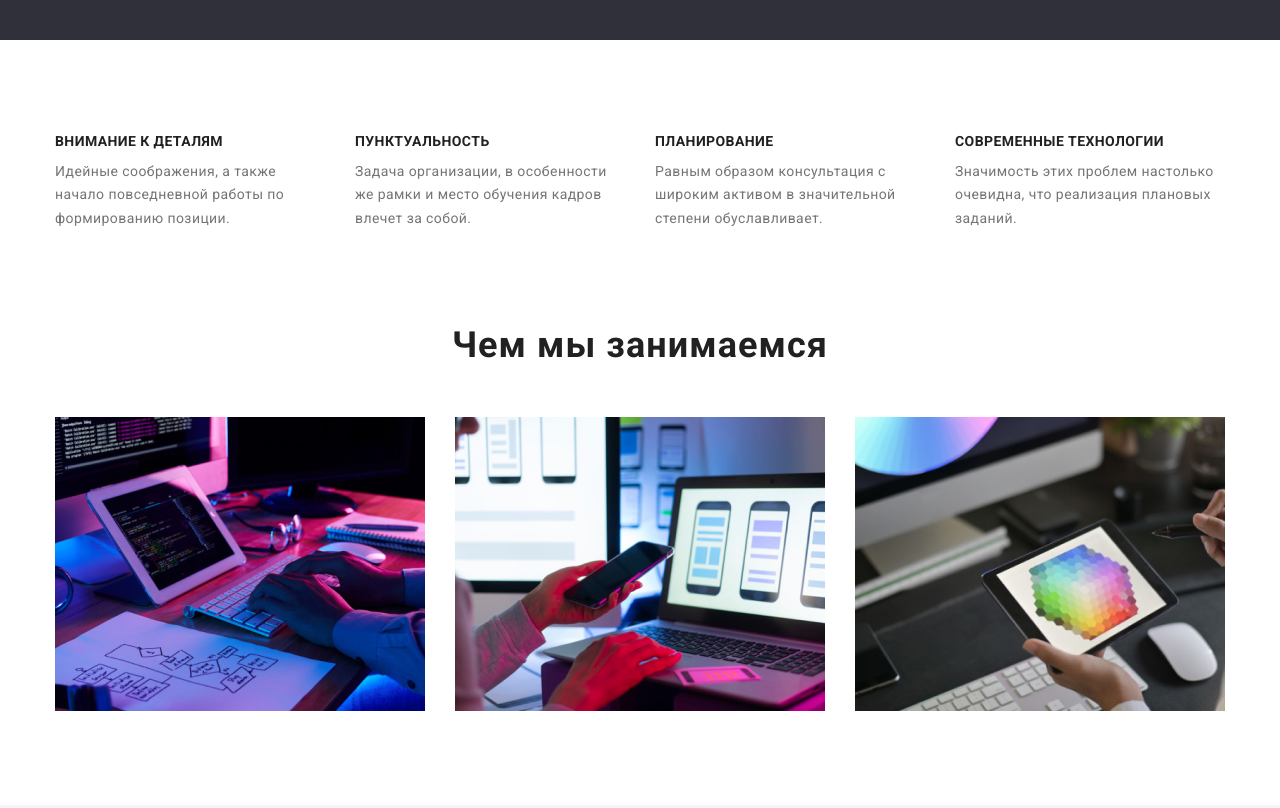
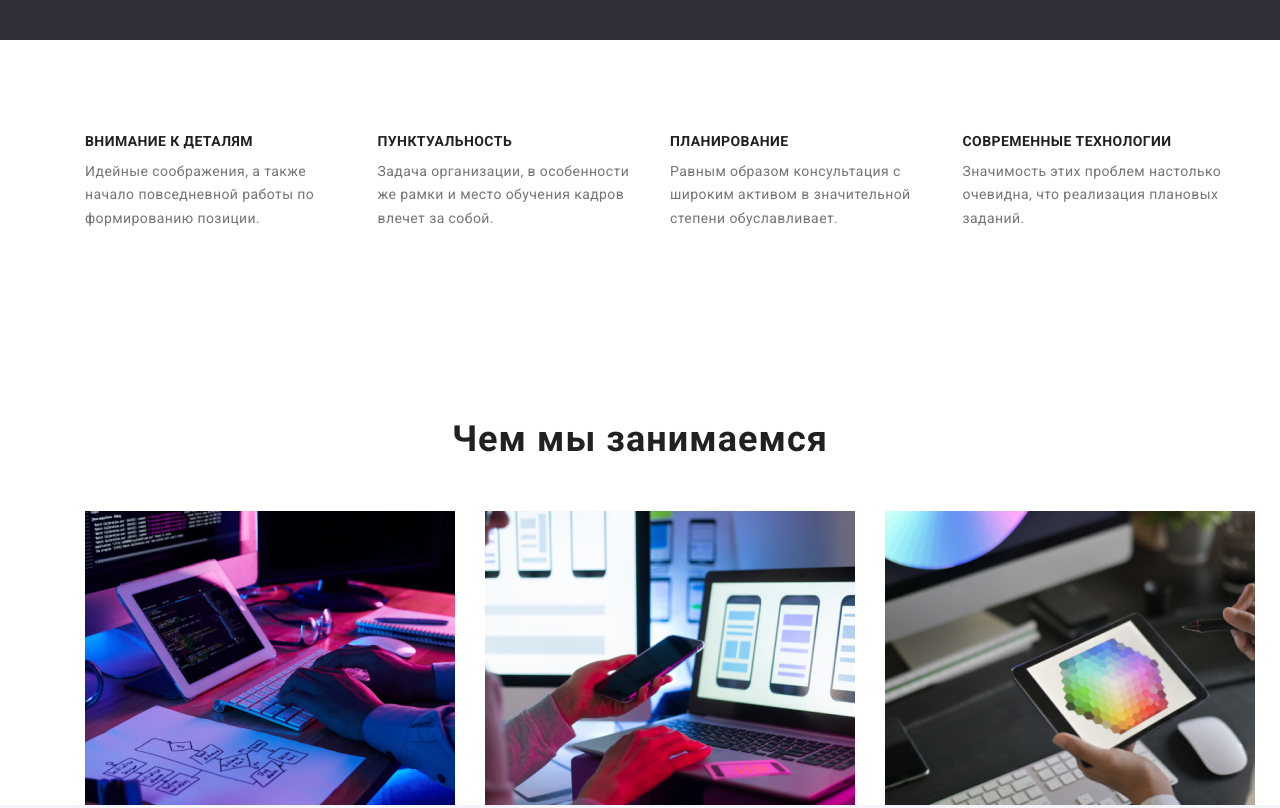
Before and after one commit to 7MVM7/goit-markup-hw-03, a plain HTML site: page index.html in a window 1280 px wide. Shown: the part 640-1448 px from the top of the page. Drawn offline with nearby package versions, Linux system fonts and the light colour scheme.

Commit message:
виправлення
виправлення.

```diff
--- a/css/styles.css
+++ b/css/styles.css
@@ -236,7 +236,6 @@ img {
 
 .list {
   display: flex;
-  margin-left: -30px;
 }
 
 .features-title {
@@ -258,7 +257,6 @@ img {
   letter-spacing: 0.03em;
 }
 .features {
-  max-width: 270px;
   flex-basis: calc(100% / 4 - 30px);
   margin-left: 30px;
 }
@@ -268,18 +266,17 @@ img {
 /* ========ABOUT======== */
 .title-about {
   margin-bottom: 50px;
+  padding-top: 94px;
 }
 .img-about {
   flex-basis: calc(100% / 3 - 30px);
   margin-left: 30px;
-  padding-bottom: 94px;
 }
 /* ========END ABOUT======= */
 
 /* =========OUR TEAM========= */
 .team-list-content {
   padding-top: 30px;
-  /* padding-bottom: 10px; */
   text-align: center;
 }
 
@@ -287,7 +284,6 @@ img {
   margin-bottom: 50px;
 }
 .team-img {
-  padding-top: 30px;
   flex-basis: calc(100% / 4 - 30px);
   margin-left: 30px;
 }
```
Also changed, not shown: portfolio.html (+2 -1 lines).
